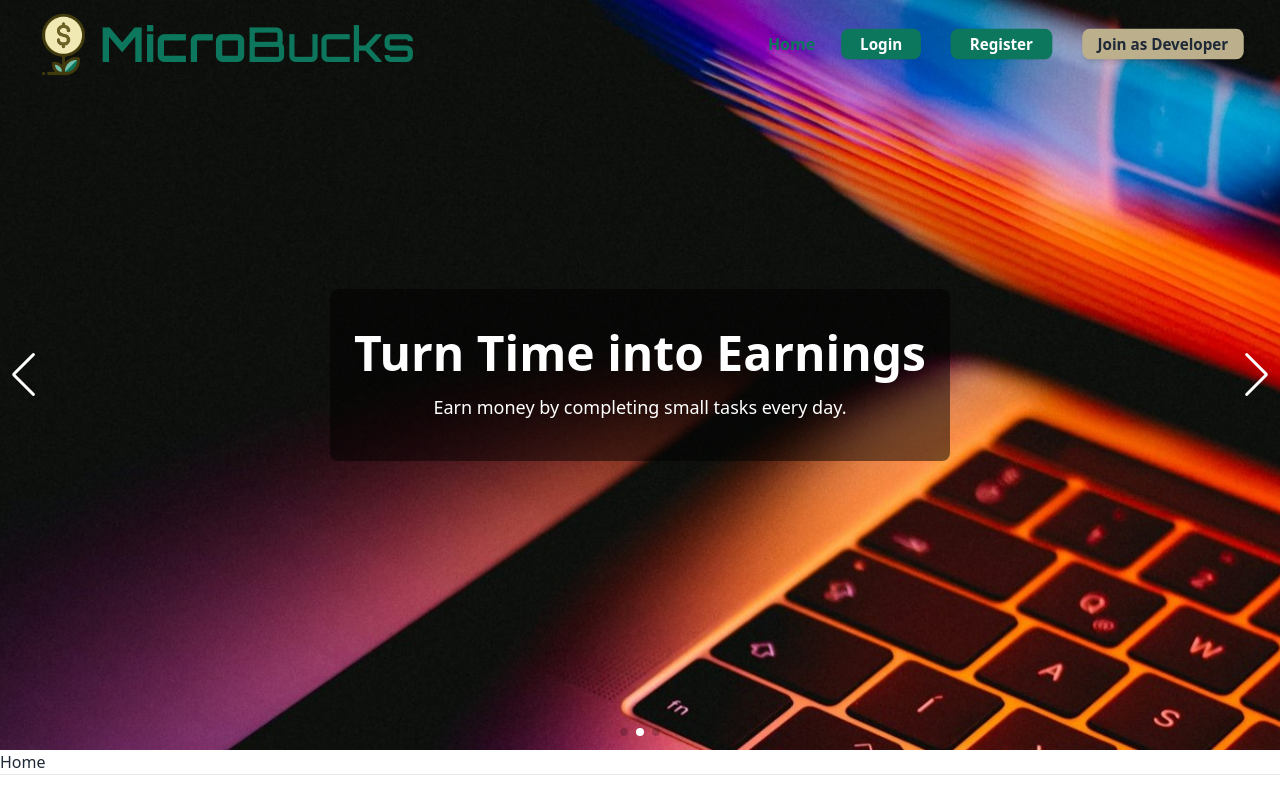
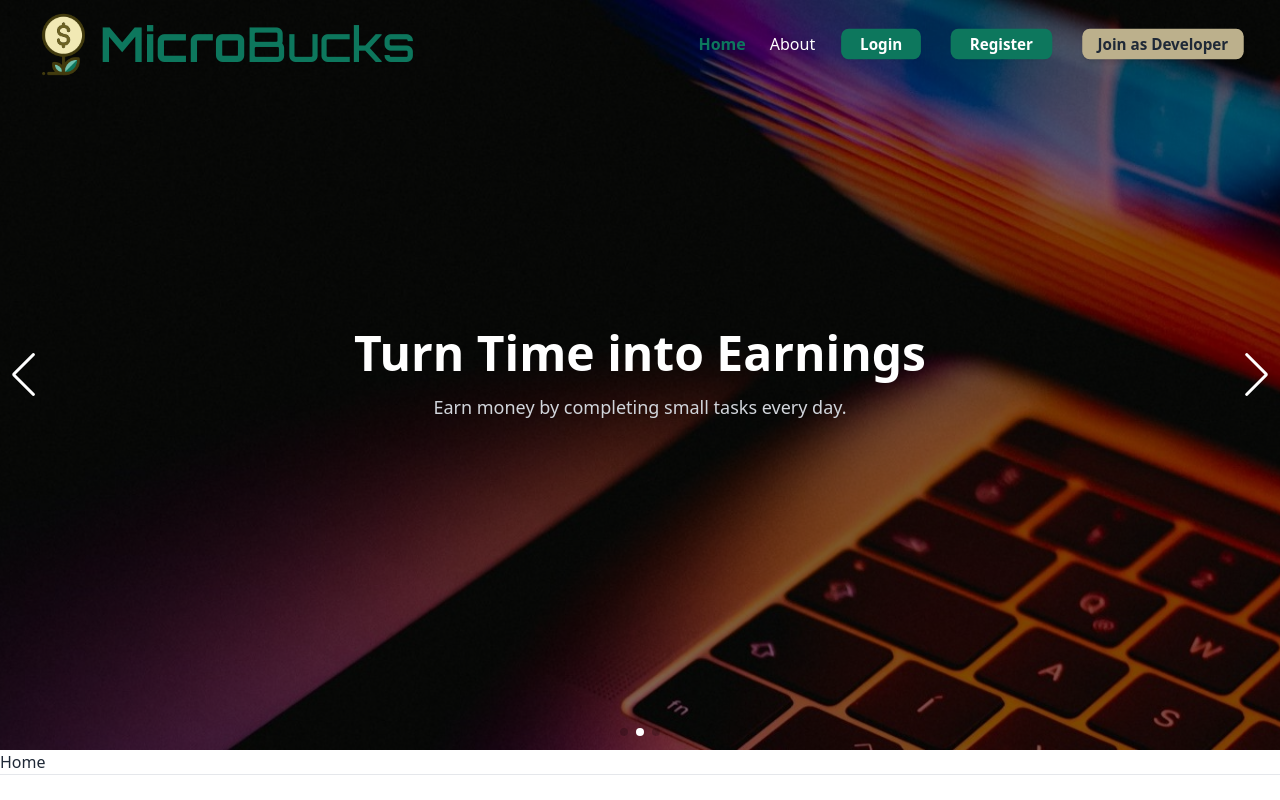
Before and after one commit to fahimprito/MicroBucks-client, a React (Vite) app: page / in a window 1280 px wide. Shown: the top 800 px of the page. Built offline with nearby package versions, Linux system fonts and the light colour scheme; no server answers.

Commit message:
About page

```diff
--- a/src/components/Footer/Footer.jsx
+++ b/src/components/Footer/Footer.jsx
@@ -56,7 +56,7 @@ const Footer = () => {
                     <nav className="md:mx-auto mt-5">
                         <h6 className="footer-title text-lg text-black font-bold mb-3">Support</h6>
                         <a className="link link-hover hover:text-primary">Blog</a>
-                        <a className="link link-hover hover:text-primary">About us</a>
+                        <Link to={'/about'} onClick={() => window.scrollTo(0, 0)} className="link link-hover hover:text-primary">About us</Link>
                         <a className="link link-hover hover:text-primary">Terms & Condition</a>
                         <a className="link link-hover hover:text-primary">Privacy Policy</a>
                     </nav>
--- a/src/components/Navbar/Navbar.jsx
+++ b/src/components/Navbar/Navbar.jsx
@@ -39,6 +39,14 @@ const Navbar = () => {
                     className={({ isActive }) => (isActive ? "font-bold text-primary" : `${homeLocation ? `${navbarBackground ? "text-black" : "lg:text-white"}` : ""}`)}
                 >
                     Home
+                </NavLink>
+            </li>
+            <li>
+                <NavLink
+                    to="/about"
+                    className={({ isActive }) => (isActive ? "font-bold text-primary" : `${homeLocation ? `${navbarBackground ? "text-black" : "lg:text-white"}` : ""}`)}
+                >
+                    About
                 </NavLink>
             </li>
 
--- /dev/null
+++ b/src/pages/About/About.jsx
@@ -0,0 +1,59 @@
+import aboutBg from "../../assets/banner/slide5.jpg";
+
+const About = () => {
+    return (
+        <div className="mt-20 sm:mt-[88px] min-h-screen">
+
+            <div
+                className="bg-cover bg-center h-[300px] lg:h-[400px] flex items-center justify-center"
+                style={{
+                    backgroundImage: `url(${aboutBg})`,
+                }}
+            >
+                <div className="bg-black bg-opacity-50 p-8 text-center">
+                    <h1 className="text-4xl lg:text-5xl font-bold text-white">
+                        About MicroBucks
+                    </h1>
+                    <p className="text-lg lg:text-xl text-gray-300 mt-2">
+                        Empowering individuals with opportunities to earn more, one task at a time.
+                    </p>
+                </div>
+            </div>
+
+            <div className="bg-gray-50 py-10 lg:py-16 px-6 lg:px-16">
+                <div className="max-w-4xl mx-auto space-y-8">
+
+                    <section>
+                        <h2 className="text-2xl font-semibold text-gray-800 mb-4">
+                            Our Mission
+                        </h2>
+                        <p className="text-gray-600 leading-7">
+                            At <span className="font-semibold">MicroBucks</span>, our mission is to provide individuals with flexible earning opportunities through simple and accessible tasks. We believe everyone deserves a chance to earn and grow, no matter where they are.
+                        </p>
+                    </section>
+
+                    <section>
+                        <h2 className="text-2xl font-semibold text-gray-800 mb-4">
+                            Our Vision
+                        </h2>
+                        <p className="text-gray-600 leading-7">
+                            Our vision is a world where micro-tasking bridges gaps in income, fosters productivity, and creates a global community of empowered individuals. Through innovation and simplicity, we aim to redefine how people work and earn in the digital age.
+                        </p>
+                    </section>
+
+                    <section>
+                        <h2 className="text-2xl font-semibold text-gray-800 mb-4">
+                            Why Choose MicroBucks?
+                        </h2>
+                        <p className="text-gray-600 leading-7">
+                            <span className="font-semibold">MicroBucks</span> is built for you. Whether you’re a tasker looking to earn or a buyer seeking quick and quality services, we’ve got you covered. Our platform ensures secure payments, diverse opportunities, and a user-friendly experience tailored to your needs.
+                        </p>
+                    </section>
+
+                </div>
+            </div>
+        </div>
+    );
+};
+
+export default About;
--- a/src/pages/Home/HeroSection.jsx
+++ b/src/pages/Home/HeroSection.jsx
@@ -32,7 +32,7 @@ const HeroSection = () => {
     ];
 
     return (
-        <section className="relative w-full h-[600px] sm:h-[750px]">
+        <section className="w-full h-[600px] sm:h-[750px]">
             <Swiper
                 style={{
                     '--swiper-navigation-color': '#fff',
@@ -48,12 +48,12 @@ const HeroSection = () => {
                 {slides.map((slide) => (
                     <SwiperSlide key={slide.id}>
                         <div
-                            className="w-full h-full flex items-center justify-center bg-cover bg-center"
+                            className="relative w-full h-full flex items-center justify-center bg-cover bg-center"
                             style={{ backgroundImage: `url(${slide.bgImage})` }}
                         >
-                            <div className="bg-black bg-opacity-50 text-white text-center px-6 py-10 rounded-lg max-w-5xl">
-                                <h1 className="text-4xl sm:text-5xl font-bold mb-4">{slide.title}</h1>
-                                <p className="text-lg">{slide.description}</p>
+                            <div className="absolute inset-0 bg-black bg-opacity-50 flex flex-col items-center justify-center text-center px-4">
+                                <h1 className="text-4xl sm:text-5xl font-bold mb-4 text-white">{slide.title}</h1>
+                                <p className="text-lg text-gray-300">{slide.description}</p>
                             </div>
                         </div>
                     </SwiperSlide>
--- a/src/pages/Login/Login.jsx
+++ b/src/pages/Login/Login.jsx
@@ -42,7 +42,7 @@ const Login = () => {
     }
 
     return (
-        <div className="max-w-7xl mx-auto py-20 grid md:grid-cols-2 mt-20 sm:mt-24 border-2">
+        <div className="max-w-7xl mx-auto py-20 grid md:grid-cols-2 mt-20 sm:mt-[88px] border-2">
 
             <div className="max-md:hidden">
                 <div className="mx-auto w-10/12">
--- a/src/pages/Register/Register.jsx
+++ b/src/pages/Register/Register.jsx
@@ -62,7 +62,7 @@ const Register = () => {
     }
 
     return (
-        <div className="max-w-7xl mx-auto py-20 grid md:grid-cols-2 border-2 mt-20 sm:mt-24">
+        <div className="max-w-7xl mx-auto py-20 grid md:grid-cols-2 border-2 mt-20 sm:mt-[88px]">
 
             <div className="max-md:px-4">
                 <div className="md:w-5/6 md:mx-auto px-6 border rounded-xl py-8 bg-base-200">
--- a/src/routes/Routes.jsx
+++ b/src/routes/Routes.jsx
@@ -6,6 +6,7 @@ import Register from "../pages/Register/Register";
 import ErrorPage from "../components/ErrorPage/ErrorPage";
 import Dashboard from "../layouts/Dashboard";
 import PrivateRoute from "./PrivateRoute";
+import About from "../pages/About/About";
 
 const router = createBrowserRouter([
     {
@@ -16,6 +17,10 @@ const router = createBrowserRouter([
             {
                 path: "/",
                 element: <Home></Home>,
+            },
+            {
+                path: "/about",
+                element: <About></About>,
             },
             {
                 path: "/login",
```
